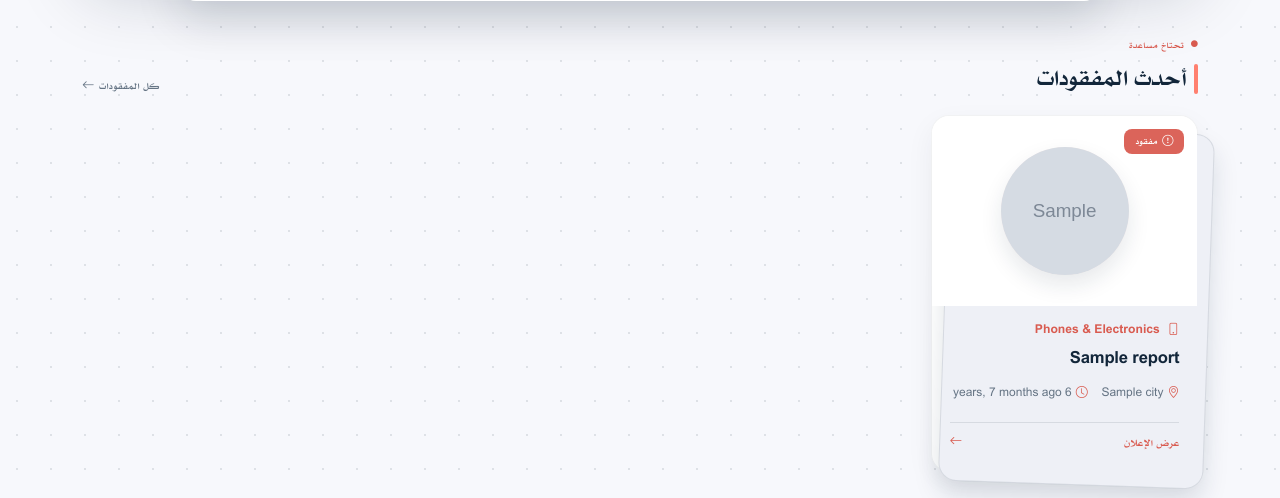
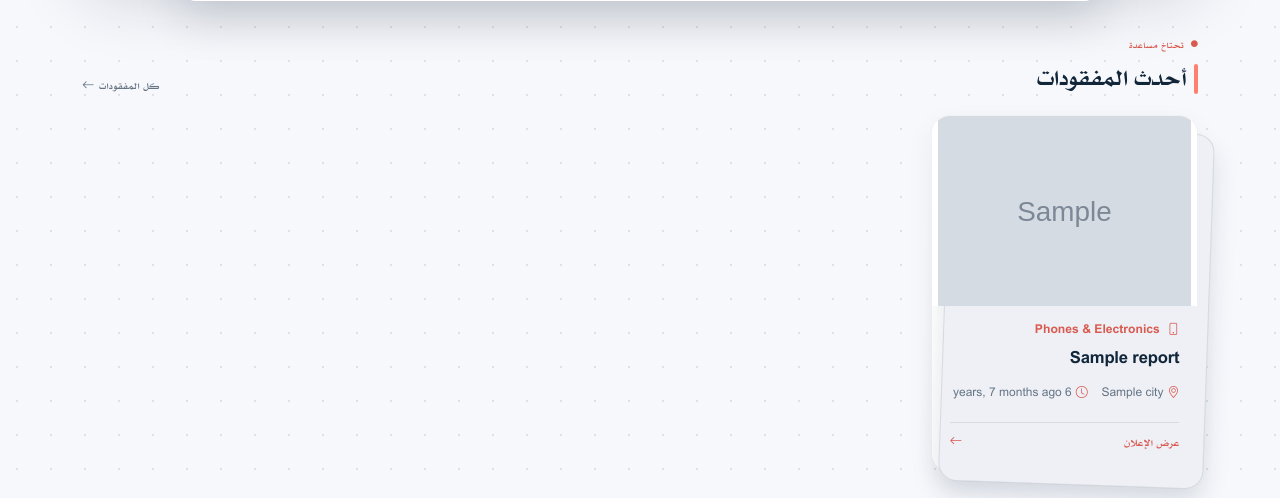
Before and after one commit to khattabaljaily/misfound, a Django app: page / in a window 1280 px wide. Shown: the part 738-1236 px from the top of the page. Run offline with Django 5.2, Linux system fonts and the light colour scheme; data comes from the database, SQL or seed files in the repository; tables that the repository leaves empty hold one stand-in row (values such as "Sample post"); grey boxes marked "Sample" are stand-in pictures; parts of the project's set-up code (start-up, migrations or seed data) failed here and were passed over; some libraries are stand-ins or nearby versions.

Commit message:
Remove blurred-fill layer; media area matches card background exactly
The blurred/brightened fill never quite matched the card's flat white,
leaving a visible seam between the photo area and the body below.
Dropped report-card__media-fill entirely: the media wrapper's
background is now the exact same #fff as the card itself, so a
contain-fit image blends seamlessly into the card with no separate
framed look, and stays within the card's own bounds.

```diff
--- a/static/css/misfound.css
+++ b/static/css/misfound.css
@@ -579,40 +579,23 @@ input.mf-pill-field {
 .report-card .card-title { transition: color 0.2s ease; }
 .report-card:hover .card-title { color: var(--mf-teal-dark); }
 
-.report-card:hover .report-card__media-circle img { transform: scale(1.06); }
+.report-card img {
+    position: relative;
+    z-index: 1;
+    height: 178px;
+    width: 100%;
+    object-fit: contain;
+    transition: transform 0.35s ease;
+}
+
+.report-card:hover img { transform: scale(1.04); }
 
 .report-card__media {
-    display: flex;
-    align-items: center;
-    justify-content: center;
-    background: #fff;
+    overflow: hidden;
+    background: var(--mf-surface, #fff);
     border-radius: inherit;
     border-end-end-radius: 0;
     border-end-start-radius: 0;
-}
-
-/* Image sits as a centered circular avatar, same background as the card
-   itself — no separate "framed" box behind it. */
-.report-card__media-circle {
-    width: 128px;
-    height: 128px;
-    margin: 1.4rem 0;
-    border-radius: 50%;
-    overflow: hidden;
-    background: var(--mf-teal-light);
-    color: var(--mf-teal-dark);
-    display: flex;
-    align-items: center;
-    justify-content: center;
-    font-size: 2rem;
-    box-shadow: 0 10px 22px rgba(18, 38, 58, 0.1);
-}
-
-.report-card__media-circle img {
-    width: 100%;
-    height: 100%;
-    object-fit: cover;
-    transition: transform 0.35s ease;
 }
 
 .card-img-placeholder {
@@ -623,6 +606,10 @@ input.mf-pill-field {
     color: var(--mf-teal-dark);
     font-size: 2.1rem;
     opacity: 0.85;
+}
+
+.report-card .card-img-placeholder {
+    height: 178px;
 }
 
 .badge-lost {
@@ -1073,7 +1060,7 @@ input.mf-pill-field {
 .mf-section-link { color: var(--mf-text-muted); font-size: 0.78rem; }
 
 .report-card { border: 1px solid rgba(18, 38, 58, 0.06); border-radius: 18px; box-shadow: 0 10px 28px rgba(18, 38, 58, 0.055); }
-.report-card__media { min-height: 190px; }
+.report-card__media, .report-card img, .report-card .card-img-placeholder { height: 190px; }
 .report-card__media { background: #fff; }
 .report-card__body { padding: 1rem 1.1rem 1.1rem; }
 .report-card .card-title { font-size: 1.04rem; letter-spacing: -0.01em; }
--- a/templates/reports/_card.html
+++ b/templates/reports/_card.html
@@ -2,13 +2,11 @@
 <div class="col">
     <div class="card report-card h-100">
         <div class="position-relative report-card__media">
-            <div class="report-card__media-circle">
-                {% if report.image %}
-                    <img src="{{ report.image.url }}" alt="">
-                {% else %}
-                    <i class="bi {{ report.category.icon|default:'bi-search' }}"></i>
-                {% endif %}
-            </div>
+            {% if report.image %}
+                <img src="{{ report.image.url }}" class="card-img-top" alt="">
+            {% else %}
+                <div class="card-img-placeholder"><i class="bi {{ report.category.icon|default:'bi-search' }}"></i></div>
+            {% endif %}
             <span class="badge {% if report.type == 'lost' %}badge-lost{% else %}badge-found{% endif %} mf-card-badge">
                 <i class="bi {% if report.type == 'lost' %}bi-exclamation-circle{% else %}bi-check-circle{% endif %}"></i>
                 {{ report.get_type_display }}
```
Also changed, not shown: templates/reports/detail.html (+5 -7 lines).
